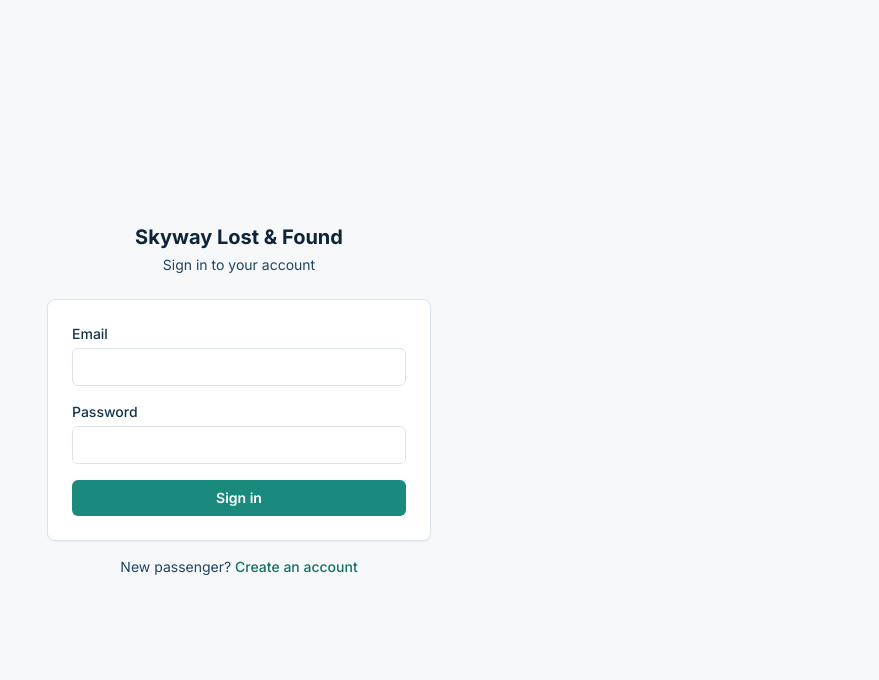
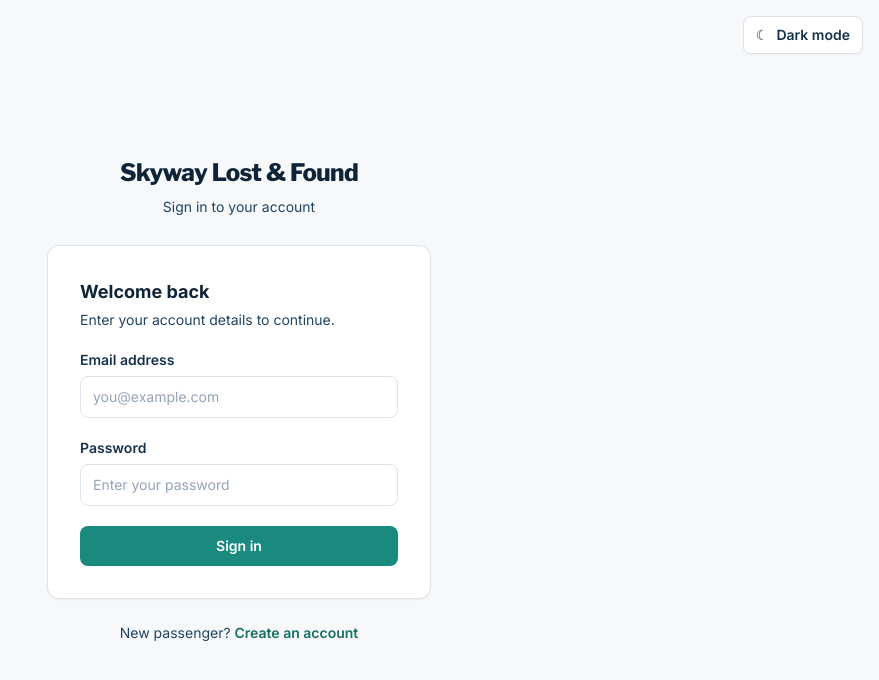
Before and after one commit to parthmudpe/airport-lost-and-found-aws, a React (Vite) app in the folder frontend/: page /login in a window 1280 px wide. Shown: the top 680 px of the page, without its empty margins (401-1280 px from the left). Built offline with nearby package versions, Linux system fonts and the light colour scheme; no server answers.

Commit message:
Improve frontend UI and add theme toggle

```diff
--- /dev/null
+++ b/frontend/src/components/ThemeToggle.jsx
@@ -0,0 +1,30 @@
+import { useEffect, useState } from 'react';
+
+export default function ThemeToggle() {
+  const [isDark, setIsDark] = useState(
+    () => document.documentElement.classList.contains('dark')
+  );
+
+  useEffect(() => {
+    document.documentElement.classList.toggle('dark', isDark);
+    localStorage.setItem('lf-theme', isDark ? 'dark' : 'light');
+  }, [isDark]);
+
+  return (
+    <button
+      type="button"
+      onClick={() => setIsDark((current) => !current)}
+      aria-label={`Switch to ${isDark ? 'light' : 'dark'} mode`}
+      aria-pressed={isDark}
+      className="inline-flex items-center justify-center gap-2 rounded-lg
+        border border-mist-200 bg-white px-3 py-2 text-sm font-semibold
+        text-runway-800 shadow-sm transition hover:bg-mist-100
+        focus-visible:outline-none focus-visible:ring-2
+        focus-visible:ring-signal-500 dark:border-slate-600
+        dark:bg-slate-800 dark:text-slate-100 dark:hover:bg-slate-700"
+    >
+      <span aria-hidden="true">{isDark ? '☀' : '☾'}</span>
+      {isDark ? 'Light mode' : 'Dark mode'}
+    </button>
+  );
+}
--- a/frontend/src/pages/Login.jsx
+++ b/frontend/src/pages/Login.jsx
@@ -1,9 +1,13 @@
-
 import { useState } from 'react';
 import { Link, useNavigate } from 'react-router-dom';
 import { useAuth } from '../context/AuthContext.jsx';
+import ThemeToggle from '../components/ThemeToggle.jsx';
 
-const HOME = { PASSENGER: '/passenger', STAFF: '/staff', ADMIN: '/admin' };
+const HOME = {
+  PASSENGER: '/passenger',
+  STAFF: '/staff',
+  ADMIN: '/admin',
+};
 
 export default function Login() {
   const { login } = useAuth();
@@ -16,69 +20,112 @@ export default function Login() {
     e.preventDefault();
     setError('');
     setBusy(true);
+
     try {
       const user = await login(form.email, form.password);
       navigate(HOME[user.role] || '/');
     } catch (err) {
-      setError(err.response?.data?.error || 'Could not log in. Check your details.');
+      setError(
+        err.response?.data?.error ||
+          'Could not log in. Check your details.'
+      );
     } finally {
       setBusy(false);
     }
   }
 
   return (
-    <div className="min-h-screen flex items-center justify-center bg-mist-50 px-4">
+    <div className="relative flex min-h-screen items-center justify-center bg-mist-50 px-4 py-20 dark:bg-slate-950">
+      <div className="absolute right-4 top-4">
+        <ThemeToggle />
+      </div>
+
       <div className="w-full max-w-sm">
-        <p className="font-display text-xl font-bold text-center mb-1">
-          Skyway Lost &amp; Found
-        </p>
-        <p className="text-center text-sm text-runway-700 mb-6">
-          Sign in to your account
-        </p>
+        <div className="mb-7 text-center">
+          <p className="font-display text-2xl font-extrabold tracking-tight text-runway-900 dark:text-slate-100">
+            Skyway Lost &amp; Found
+          </p>
 
-        <form onSubmit={onSubmit} className="card p-6 space-y-4">
+          <p className="mt-2 text-sm text-runway-700 dark:text-slate-400">
+            Sign in to your account
+          </p>
+        </div>
+
+        <form
+          onSubmit={onSubmit}
+          className="card space-y-5 rounded-2xl p-6 shadow-lg sm:p-8"
+        >
+          <div>
+            <h1 className="text-lg font-bold text-runway-900 dark:text-slate-100">
+              Welcome back
+            </h1>
+            <p className="mt-1 text-sm text-runway-700 dark:text-slate-400">
+              Enter your account details to continue.
+            </p>
+          </div>
+
           {error && (
-            <p className="text-sm text-red-700 bg-red-50 rounded-md px-3 py-2">
+            <p
+              role="alert"
+              className="rounded-lg border border-red-200 bg-red-50 px-3 py-3 text-sm text-red-700 dark:border-red-900 dark:bg-red-950 dark:text-red-300"
+            >
               {error}
             </p>
           )}
 
           <div>
-            <label className="label" htmlFor="email">Email</label>
+            <label className="label" htmlFor="email">
+              Email address
+            </label>
             <input
               id="email"
+              name="email"
               type="email"
+              autoComplete="email"
               required
               className="input"
+              placeholder="you@example.com"
               value={form.email}
-              onChange={(e) => setForm({ ...form, email: e.target.value })}
+              onChange={(e) =>
+                setForm({ ...form, email: e.target.value })
+              }
             />
           </div>
 
           <div>
-            <label className="label" htmlFor="password">Password</label>
+            <label className="label" htmlFor="password">
+              Password
+            </label>
             <input
               id="password"
+              name="password"
               type="password"
+              autoComplete="current-password"
               required
               className="input"
+              placeholder="Enter your password"
               value={form.password}
-              onChange={(e) => setForm({ ...form, password: e.target.value })}
+              onChange={(e) =>
+                setForm({ ...form, password: e.target.value })
+              }
             />
           </div>
 
           <button
             type="submit"
             disabled={busy}
-            className="btn-primary w-full"
+            className="btn-primary w-full justify-center rounded-lg py-3"
           >
             {busy ? 'Signing in…' : 'Sign in'}
           </button>
         </form>
 
-        <p className="text-center text-sm text-runway-700 mt-4">
+        <p className="mt-6 text-center text-sm text-runway-700 dark:text-slate-400">
           New passenger?{' '}
-          <Link to="/register" className="text-signal-600 font-medium">
+          <Link
+            to="/register"
+            className="font-semibold text-signal-600 hover:underline dark:text-teal-400"
+          >
             Create an account
           </Link>
         </p>
--- a/frontend/src/styles/index.css
+++ b/frontend/src/styles/index.css
@@ -2,25 +2,334 @@
 @tailwind components;
 @tailwind utilities;
 
-html { scroll-behavior: smooth; }
-body { @apply bg-mist-50 text-runway-900 font-sans antialiased; }h1, h2, h3 { font-family: 'Inter', sans-serif; }
-.font-display { font-family: 'Inter', sans-serif; }
+/* ---------- Base ---------- */
 
-.focus-ring { @apply outline-none focus-visible:ring-2 focus-visible:ring-signal-500 focus-visible:ring-offset-2; }
+:root {
+  color-scheme: light;
+  font-synthesis: none;
+  text-rendering: optimizeLegibility;
+  -webkit-font-smoothing: antialiased;
+  -moz-osx-font-smoothing: grayscale;
+}
 
-.btn { @apply inline-flex items-center justify-center gap-2 rounded-md px-4 py-2 text-sm font-semibold transition-colors focus-ring disabled:opacity-50 disabled:cursor-not-allowed; }
-.btn-primary { @apply btn bg-signal-500 text-white hover:bg-signal-600; }
-.btn-secondary { @apply btn bg-white text-runway-900 border border-mist-200 hover:bg-mist-100; }
-.btn-danger { @apply btn bg-red-600 text-white hover:bg-red-700; }
-.btn-ghost { @apply btn text-runway-700 hover:bg-mist-100; }
+:root.dark {
+  color-scheme: dark;
+}
 
-.card { @apply bg-white border border-mist-200 rounded-lg shadow-sm; }
-.input { @apply w-full rounded-md border border-mist-200 px-3 py-2 text-sm focus-ring; }
-.label { @apply block text-sm font-medium text-runway-800 mb-1; }
+html {
+  scroll-behavior: smooth;
+}
 
-.badge { @apply inline-flex items-center rounded-full px-2.5 py-0.5 text-xs font-medium; }
-.badge-neutral { @apply badge bg-mist-100 text-runway-700; }
-.badge-info { @apply badge bg-blue-50 text-blue-700; }
-.badge-warn { @apply badge bg-amber-400/20 text-amber-500; }
-.badge-success { @apply badge bg-signal-500/10 text-signal-600; }
-.badge-danger { @apply badge bg-red-50 text-red-700; }
+body {
+  @apply bg-mist-50 text-runway-900 font-sans antialiased;
+  margin: 0;
+  min-width: 320px;
+  min-height: 100vh;
+  transition: background-color 180ms ease, color 180ms ease;
+}
+
+#root {
+  min-height: 100vh;
+}
+
+h1,
+h2,
+h3,
+h4 {
+  font-family: 'Inter', sans-serif;
+  line-height: 1.25;
+}
+
+button,
+input,
+select,
+textarea {
+  font: inherit;
+}
+
+button {
+  cursor: pointer;
+}
+
+button:disabled {
+  cursor: not-allowed;
+}
+
+::selection {
+  background: #1b8a7e;
+  color: #ffffff;
+}
+
+/* ---------- Buttons ---------- */
+
+.focus-ring {
+  @apply outline-none focus-visible:ring-2 focus-visible:ring-signal-500 focus-visible:ring-offset-2;
+}
+
+.btn {
+  @apply inline-flex items-center justify-center gap-2 rounded-lg px-4 py-2.5
+    text-sm font-semibold transition-colors duration-150 focus-ring
+    disabled:cursor-not-allowed disabled:opacity-50;
+}
+
+.btn-primary {
+  @apply btn bg-signal-500 text-white hover:bg-signal-600;
+}
+
+.btn-secondary {
+  @apply btn border border-mist-200 bg-white text-runway-900 hover:bg-mist-100;
+}
+
+.btn-danger {
+  @apply btn bg-red-600 text-white hover:bg-red-700;
+}
+
+.btn-ghost {
+  @apply btn text-runway-700 hover:bg-mist-100;
+}
+
+/* ---------- Cards, fields and labels ---------- */
+
+.card {
+  @apply rounded-xl border border-mist-200 bg-white shadow-sm;
+}
+
+.input {
+  @apply w-full rounded-lg border border-mist-200 bg-white px-3 py-2.5
+    text-sm text-runway-900 transition-colors
+    placeholder:text-slate-400 focus:border-signal-500 focus-ring;
+}
+
+.label {
+  @apply mb-1.5 block text-sm font-semibold text-runway-800;
+}
+
+input,
+select,
+textarea {
+  max-width: 100%;
+}
+
+textarea {
+  resize: vertical;
+}
+
+input[type="checkbox"],
+input[type="radio"] {
+  accent-color: #1b8a7e;
+}
+
+input[type="file"] {
+  max-width: 100%;
+}
+
+/* ---------- Status badges ---------- */
+
+.badge {
+  @apply inline-flex items-center rounded-full px-2.5 py-1 text-xs font-semibold;
+}
+
+.badge-neutral {
+  @apply badge bg-mist-100 text-runway-700;
+}
+
+.badge-info {
+  @apply badge bg-blue-50 text-blue-700;
+}
+
+.badge-warn {
+  @apply badge bg-amber-400/20 text-amber-500;
+}
+
+.badge-success {
+  @apply badge bg-signal-500/10 text-signal-600;
+}
+
+.badge-danger {
+  @apply badge bg-red-50 text-red-700;
+}
+
+/* ---------- Tables ---------- */
+
+table {
+  width: 100%;
+  border-collapse: separate;
+  border-spacing: 0;
+}
+
+th {
+  @apply text-left text-xs font-semibold uppercase tracking-wide text-runway-700;
+}
+
+th,
+td {
+  padding: 0.875rem 1rem;
+  vertical-align: middle;
+}
+
+td {
+  overflow-wrap: anywhere;
+}
+
+@media (max-width: 640px) {
+  th,
+  td {
+    padding: 0.75rem 0.625rem;
+  }
+}
+
+/* ---------- Dark theme: base surfaces ---------- */
+
+.dark body {
+  background-color: #0b1724;
+  color: #e5edf5;
+}
+
+.dark .bg-white {
+  background-color: #142536;
+}
+
+.dark .bg-mist-50 {
+  background-color: #0b1724;
+}
+
+.dark .bg-mist-100 {
+  background-color: #1b3043;
+}
+
+.dark .border-mist-200 {
+  border-color: #30465a;
+}
+
+.dark .card {
+  border-color: #30465a;
+  background-color: #142536;
+  box-shadow: 0 4px 16px rgb(0 0 0 / 12%);
+}
+
+/* ---------- Dark theme: text ---------- */
+
+.dark .text-runway-900,
+.dark .text-runway-800 {
+  color: #edf4fb;
+}
+
+.dark .text-runway-700 {
+  color: #c0cedc;
+}
+
+.dark .text-runway-600 {
+  color: #aabccc;
+}
+
+.dark .text-signal-600 {
+  color: #60c7b9;
+}
+
+.dark .text-blue-700 {
+  color: #93c5fd;
+}
+
+.dark .text-red-700 {
+  color: #fca5a5;
+}
+
+/* ---------- Dark theme: controls ---------- */
+
+.dark .input,
+.dark input:not([type="checkbox"]):not([type="radio"]):not([type="file"]),
+.dark select,
+.dark textarea {
+  border-color: #3b5267;
+  background-color: #0f1f2e;
+  color: #edf4fb;
+}
+
+.dark input::placeholder,
+.dark textarea::placeholder {
+  color: #91a4b7;
+}
+
+.dark .label {
+  color: #d7e3ee;
+}
+
+.dark .btn-secondary {
+  border-color: #3b5267;
+  background-color: #1b3043;
+  color: #edf4fb;
+}
+
+.dark .btn-secondary:hover,
+.dark .btn-ghost:hover,
+.dark .hover\:bg-mist-50:hover,
+.dark .hover\:bg-mist-100:hover {
+  background-color: #263e53;
+}
+
+/* ---------- Dark theme: table rows and status colors ---------- */
+
+.dark .divide-y > :not([hidden]) ~ :not([hidden]) {
+  border-color: #30465a;
+}
+
+.dark .divide-mist-200 > :not([hidden]) ~ :not([hidden]) {
+  border-color: #30465a;
+}
+
+.dark .badge-neutral {
+  background-color: #263e53;
+  color: #d7e3ee;
+}
+
+.dark .badge-info {
+  background-color: #172f49;
+  color: #93c5fd;
+}
+
+.dark .badge-success {
+  background-color: #153a35;
+  color: #7dd3c7;
+}
+
+.dark .badge-danger {
+  background-color: #46252d;
+  color: #fca5a5;
+}
+
+.dark .bg-blue-50 {
+  background-color: #172f49;
+}
+
+.dark .bg-red-50 {
+  background-color: #46252d;
+}
+
+.dark .text-blue-600,
+.dark .text-blue-700 {
+  color: #93c5fd;
+}
+
+.dark .text-red-600,
+.dark .text-red-700 {
+  color: #fca5a5;
+}
+
+/* ---------- Small-screen safeguards ---------- */
+
+img,
+svg,
+video {
+  max-width: 100%;
+}
+
+@media (prefers-reduced-motion: reduce) {
+  *,
+  *::before,
+  *::after {
+    scroll-behavior: auto !important;
+    transition-duration: 0.01ms !important;
+    animation-duration: 0.01ms !important;
+    animation-iteration-count: 1 !important;
+  }
+}
--- a/frontend/tailwind.config.js
+++ b/frontend/tailwind.config.js
@@ -1,6 +1,6 @@
 /** @type {import('tailwindcss').Config} */
 export default {
-  content: ['./index.html', './src/**/*.{js,jsx}'],
+  content: ['./index.html', './src/**/*.{js,jsx}'], darkMode: 'class',
   theme: {
     extend: {
       colors: {
```
Also changed, not shown: frontend/src/components/AppShell.jsx (+108 -15 lines).
